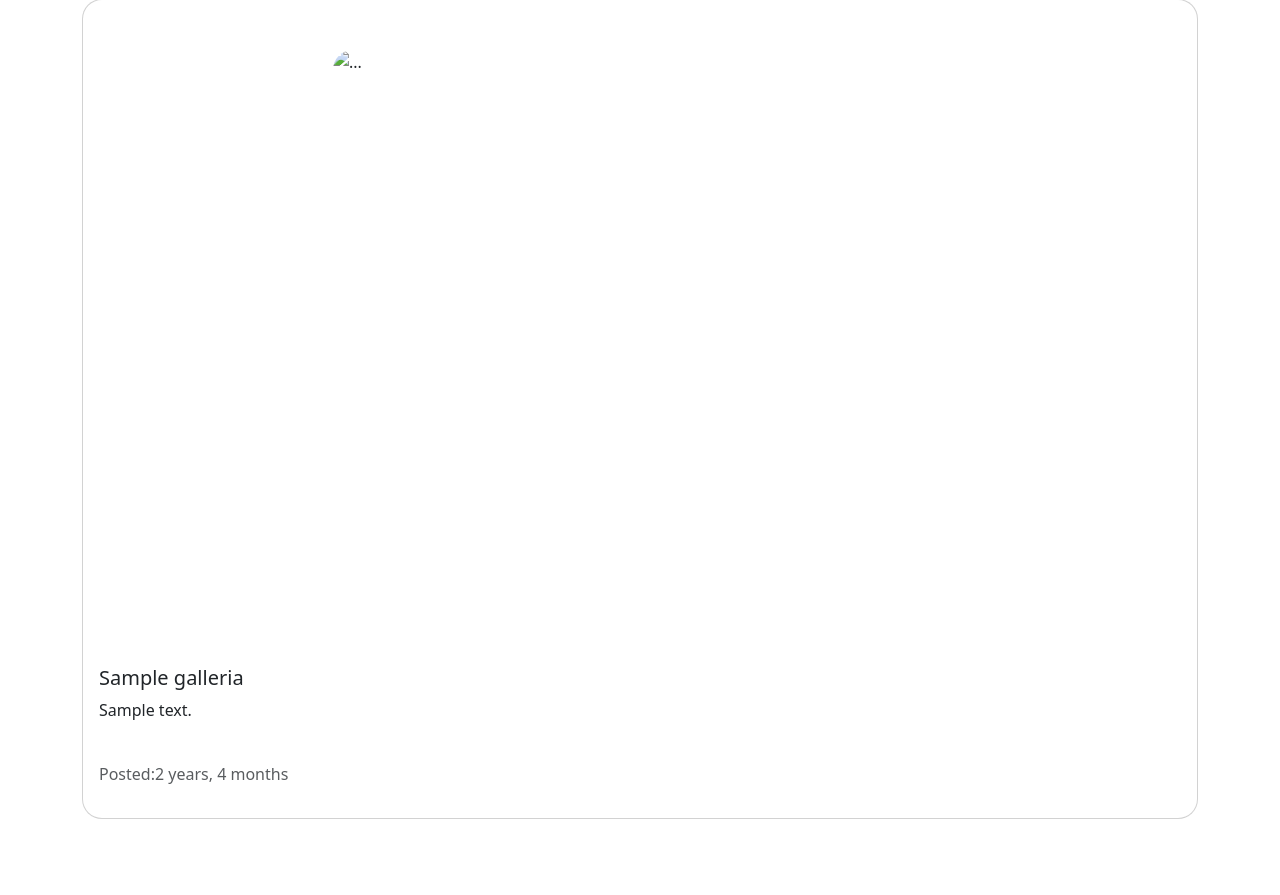
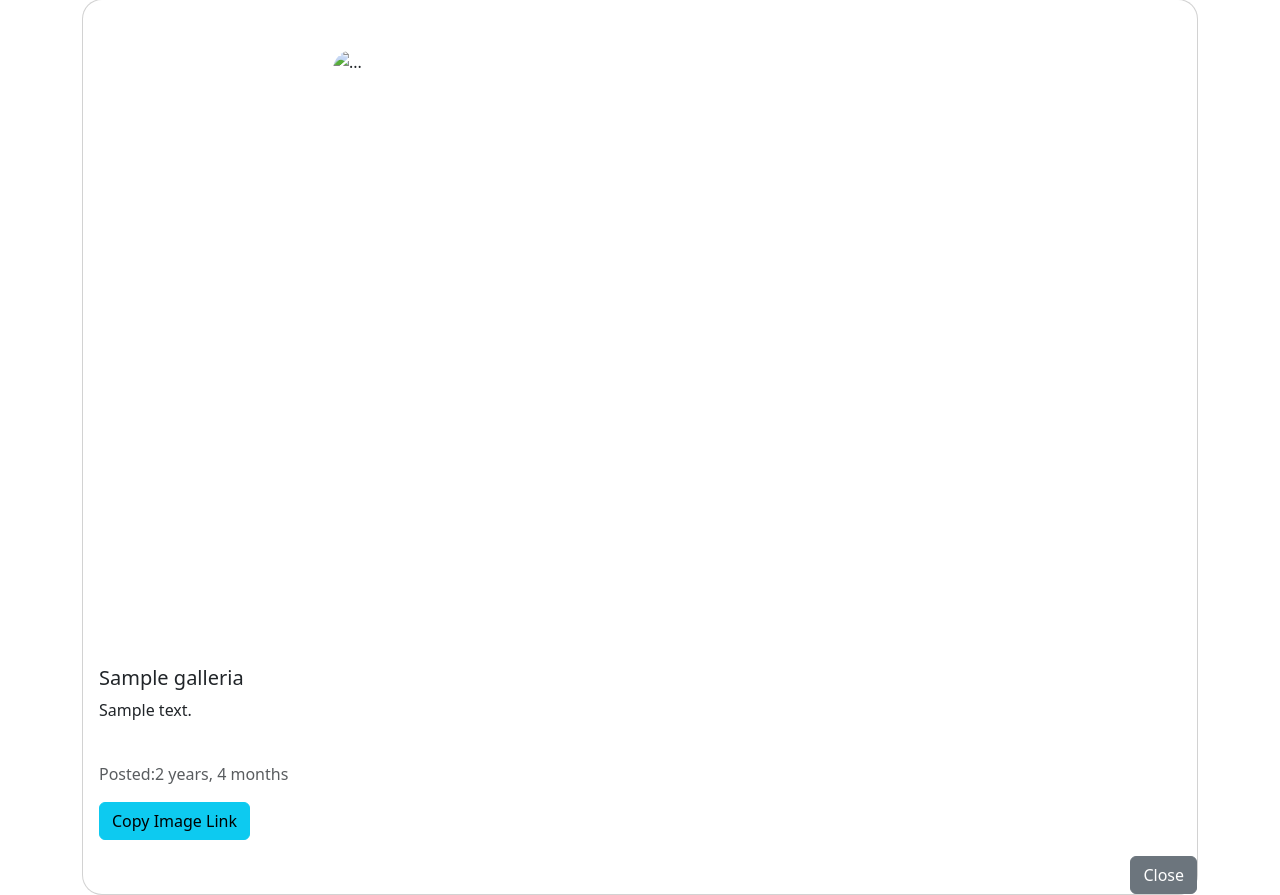
Before and after one commit to WayneMusungu/get-pics, a Django app: page /imagedetails/1 in a window 1280 px wide. Shown: the part 78-973 px from the top of the page. Before the commit the page ends 897 px from the top, so only its background shows below. Run offline with Django 4.2, Linux system fonts and the light colour scheme; tables that the repository leaves empty hold one stand-in row (Sample ...); some libraries are stand-ins or nearby versions.

Commit message:
Create a close button that will redirect user to the home page

```diff
--- a/gallery/settings.py
+++ b/gallery/settings.py
@@ -95,6 +95,7 @@ DATABASES = {
         'PASSWORD':'1234567890',
     }
 }
+
 # DATABASES={
 #    'default':{
 #       'ENGINE':'django.db.backends.postgresql_psycopg2',
--- a/pictures/templates/display_image.html
+++ b/pictures/templates/display_image.html
@@ -7,11 +7,29 @@
             <h5 class="card-title">{{image.title}}</h5>
             <p class="card-text">{{image.description}}</p><br>
             <p class="text-muted">Posted:{{ image.pub_date|timesince }} </p>
+
+            <button type="button" name="button" class="btn btn-info" value="{{image.image.url}}" onclick="copylink(this.value)">Copy Image Link</button>
+      </div>
+      <div class="modal-footer">
+        <button type="button" class="btn btn-secondary" ><a style="color: white; text-decoration: none;" href="{% url 'main' %}" >Close</a></button>
         </div>
+
     </div>
     </div>
 
 
+    <script>
+        function copylink(value) {
+            console.log('hi yellow')
+            function handler(event){
+                event.clipboardData.setData('text/plain', value);
+                event.preventDefault();
+                document.removeEventListener('copy', handler, true);
+            }
+            document.addEventListener('copy', handler, true);
+            document.execCommand('copy');
+        }
+        </script>
  </div>
 
 {% endblock %}
```
Also changed, not shown: pictures/models.py (line endings or trailing spaces), pictures/tests.py (line endings or trailing spaces).
